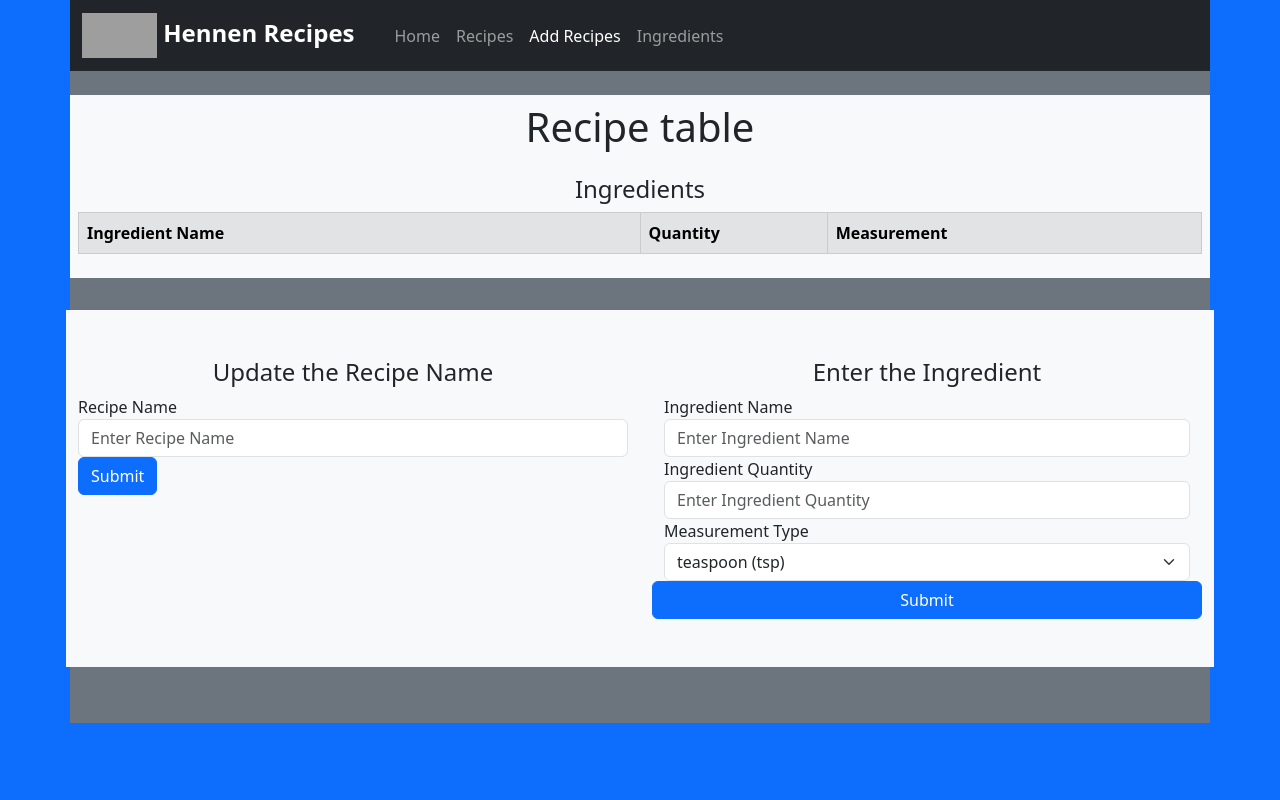
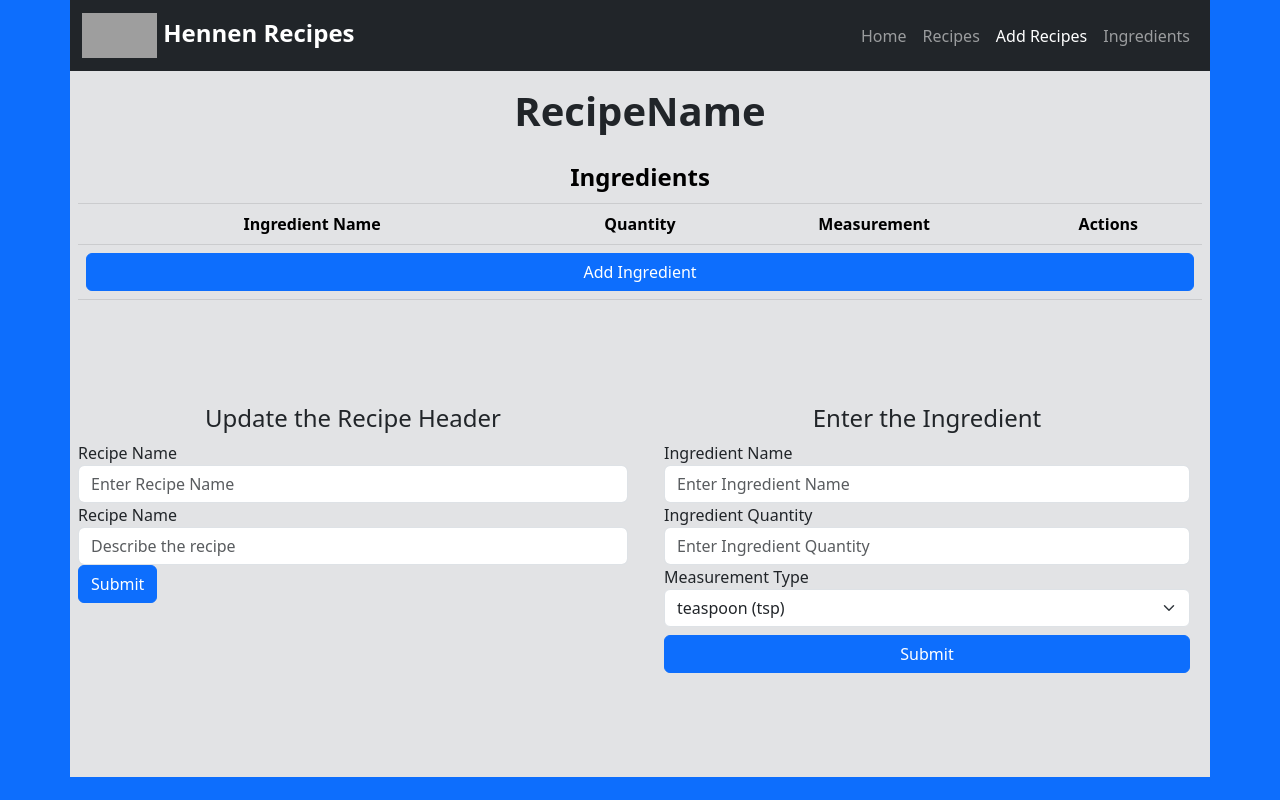
Before and after one commit to jeffhennen/RecipeWebsite, a website: page addrecipe.html in a window 1280 px wide. Drawn offline with nearby package versions, Linux system fonts and the light colour scheme; grey boxes are pictures that could not be loaded.

Commit message:
update to html page

```diff
--- a/addrecipe.html
+++ b/addrecipe.html
@@ -8,9 +8,9 @@
     <link rel="stylesheet" href="/node_modules/bootstrap/dist/css/bootstrap.css">
 </head>
 <body class="bg-primary">
-    <div class = "container bg-secondary p-0 pb-5">
+    <div class = "container bg-secondary-subtle p-0 pb-5">
         <nav class=" navbar navbar-expand-lg container navbar-dark bg-dark">
-            <div class="container-fluid d-flex justify-content-end">
+            <div class="container-fluid">
                 <a class="navbar-brand fs-4 fw-bolder pe-3" href="index.html">
                     <img class="d-inline-block" src="https://www.recipeunlimited.com/content/dam/cara/en/recipe-image-library/images/recipe-share.jpg"  width="75" height="45" alt="">
                     Hennen Recipes
@@ -19,7 +19,7 @@
                     <span class="navbar-toggler-icon"></span>
                 </button>
                 <div class="collapse navbar-collapse justify-content-end" id="navbarSupportedContent">
-                    <ul class="navbar-nav me-auto mb-2 mb-lg-0">
+                    <ul class="navbar-nav">
                         <li class="nav-item">
                             <a class="nav-link" aria-current="page" href="index.html">Home</a>
                         </li>
@@ -40,31 +40,58 @@
 
 
 
-        <div class="bg-light p-2 mt-4 ml-5 mr-5 mb-0">
-            <h1 id = "recipeName" class="text-center">Recipe table</h1>
+
+        <div class="row justify-content-center pt-3">
+            <div class=" col-4">
+                <h1 id = "recipeName" class="text-center fw-bolder">RecipeName</h1>
+            </div>
         </div>
-        <div class="bg-light p-2 ml-5 mr-5 mb-0">
+        <!-- <div class=" p-2 ml-5 mr-5 mb-0">
             <h4 class = "text-center">Ingredients</h1>
             <table id="recipeTable" class = "table table-bordered container-fluid table-hover table-secondary">
                 <tr>
-                    <th class="col-6">Ingredient Name</th>
+                    <th class="col-5">Ingredient Name</th>
                     <th class="col-2">Quantity</th>
-                    <th class="col-4">Measurement</th>
+                    <th class="col-3">Measurement</th>
+                    <th class="col-2">Actions</th>
+                </tr>
+                <tr>
+                    <td colspan="4"><Button type="button" class="btn text-center btn-primary col-12">Add Ingredient</Button></th>
+                </tr>
+            </table>
+        </div> -->
+        <div class=" p-2 ml-5 mr-5 mb-0">
+            <table id="recipeTable" class = "table table-hover table-secondary">
+                <tr>
+                   <th colspan="4" class = "text-center fs-4 fw-bold">Ingredients</th>
+                </tr>
+                <tr>
+                    <th class="col-5 text-center">Ingredient Name</th>
+                    <th class="col-2 text-center">Quantity</th>
+                    <th class="col-3 text-center">Measurement</th>
+                    <th class="col-2 text-center">Actions</th>
+                </tr>
+                <tr>
+                    <td colspan="4"><Button type="button" class="btn text-center btn-primary col-12">Add Ingredient</Button></th>
                 </tr>
             </table>
         </div>
 
         <div class="row p-2 mt-4 ml-5 mr-5 mb-0 ">
-            <form id="recipeHeaderForm" class="bg-light pt-5 pb-5 col-sm-6">
-                <h4 class="text-center">Update the Recipe Name</h4>
+            <form id="recipeHeaderForm" class=" pt-5 pb-5 col-sm-6">
+                <h4 class="text-center">Update the Recipe Header</h4>
                 <div class="form-group">
                     <label for="recipeNameInputLabel">Recipe Name</label>
                     <input type="text" class="form-control" id="recipeNameInput" placeholder="Enter Recipe Name">
                 </div>
+                <div class="form-group">
+                    <label for="recipeDescriptionInputLabel">Recipe Name</label>
+                    <input type="text" class="form-control" id="recipeDescriptionInput" placeholder="Describe the recipe">
+                </div>
                 <button id="recipeSubmit" type="button" class="btn btn-primary">Submit</button>
             </form>
 
-            <form id="IngredientForm" class="bg-light pt-5 pb-5 col-sm-6">
+            <form id="IngredientForm" class=" pt-5 pb-5 col-sm-6">
                 <h4 class="text-center">Enter the Ingredient</h4>
                 <div class="form-group container-fluid">
                     <label for="ingredientNameInputLabel">Ingredient Name</label>
@@ -92,7 +119,9 @@
                         <option value="Pcs">Pcs</option>
                     </select>
                 </div>
-                <button id = "ingredientSubmit" type="button" class="btn btn-primary container-fluid">Submit</button>
+                <div class = "row justify-content-center pt-2">
+                    <button id = "ingredientSubmit" type="button" class="btn btn-primary col-11">Submit</button>
+                </div>
             </form>
         <div>
     </div>
```
